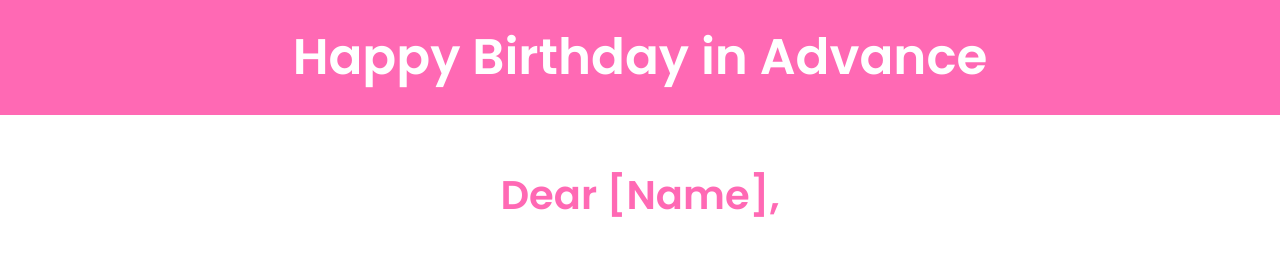
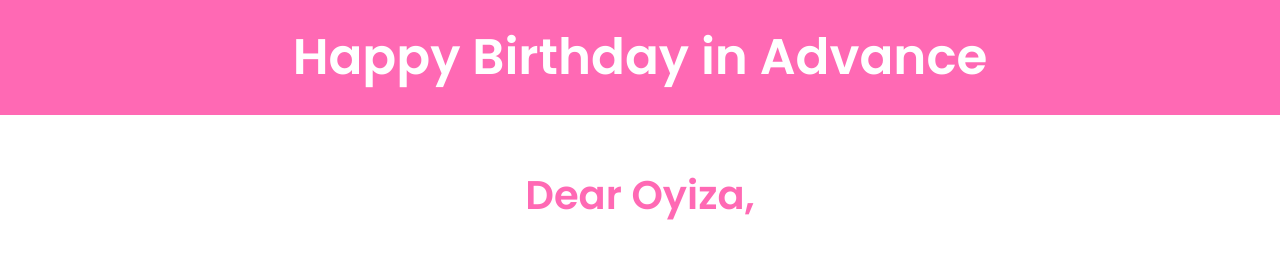
Before and after one commit to lacklux/lacklux.github.io, a plain HTML site: page index.html in a window 1280 px wide. Shown: the top 255 px of the page. Drawn offline with Linux system fonts and the light colour scheme.

Commit message:
Update index.html

```diff
--- a/index.html
+++ b/index.html
@@ -109,7 +109,7 @@
 		<h1>Happy Birthday in Advance</h1>
 	</header>
 	<div class="container">
-		<h2 class="fade-in">Dear [Name],</h2>
+		<h2 class="fade-in">Dear Oyiza,</h2>
 		<p class="fade-in">We couldn't wait to wish you a happy birthday! Even though it's not quite your special day yet, we wanted you to know how much we appreciate you and how excited we are to celebrate with you soon.</p>
 		<p class="fade-in">We hope this next year brings you happiness, success, and lots of love. You deserve nothing but the best!</p>
 		<a href="#" class="btn fade-in">Open Your Gift</a>
```
